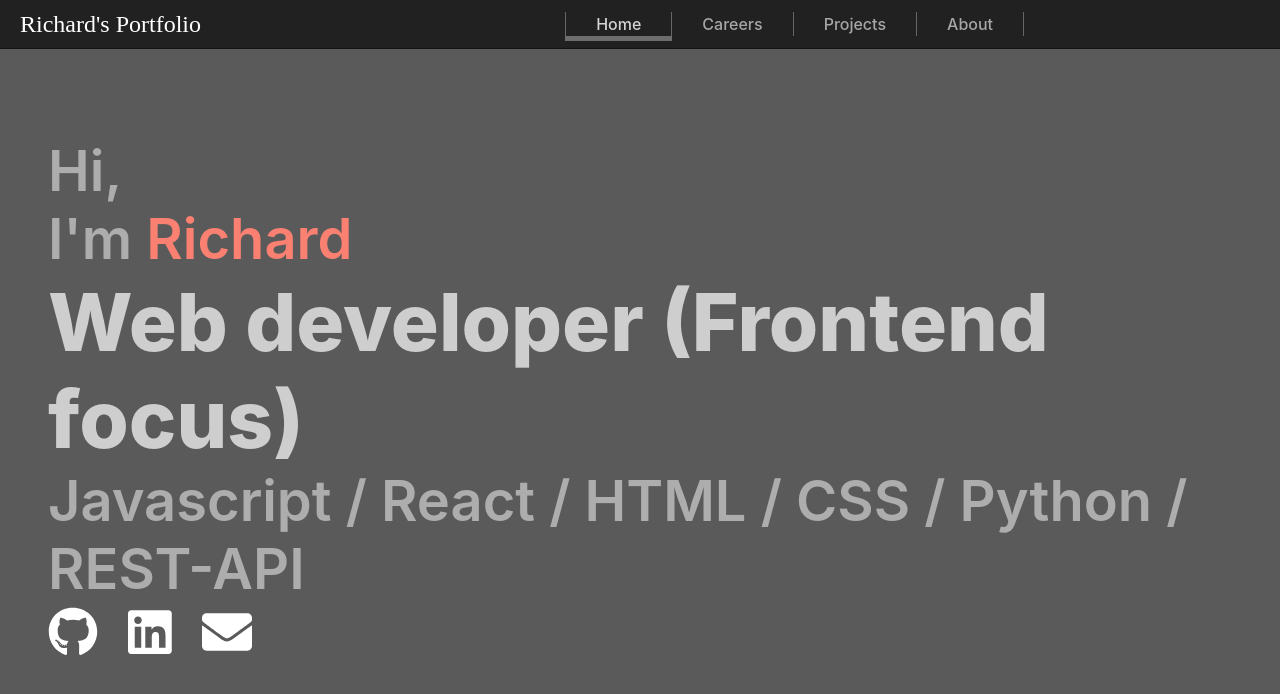
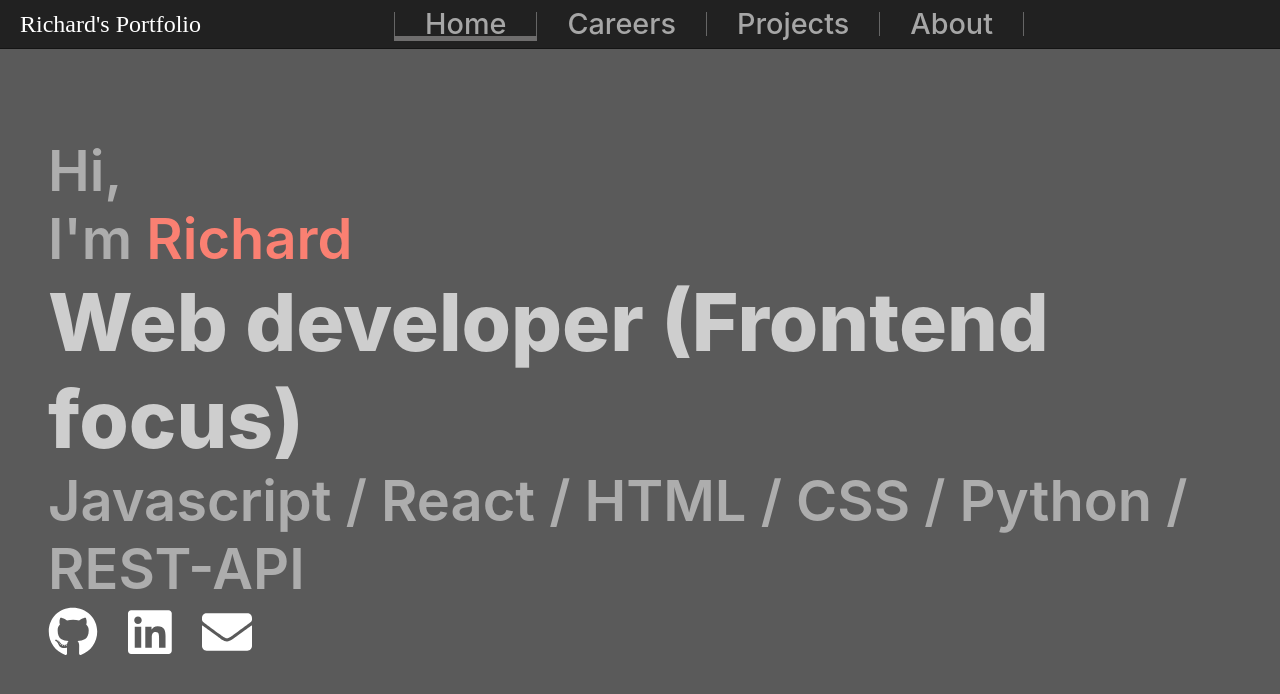
Before and after one commit to lianfengluo/portfolio, a React (Create React App) app: page /#Home in a window 1280 px wide. Shown: the top 694 px of the page. Built offline with nearby package versions, Linux system fonts and the light colour scheme.

Commit message:
Change scss code style

```diff
--- a/src/components/Header.tsx
+++ b/src/components/Header.tsx
@@ -22,8 +22,8 @@ const Header: React.FC<Props> = ({ title, text }) => {
 
   return (
     <header className={styles["header"]}>
-      <div className={styles["header-content"]}>
-        <div className={styles["header-title"]}>{title}</div>
+      <div className={styles["header__content"]}>
+        <div className={styles["header__title"]}>{title}</div>
       </div>
       <nav className={styles["nav-bar"]} ref={(ref: HTMLDivElement) => (navBar.current = ref)}>
         {text && text.map((v, k) => <NavTab key={k} v={v} activateLink={activateLink} />)}
--- a/src/components/NavTab.tsx
+++ b/src/components/NavTab.tsx
@@ -19,14 +19,14 @@ const NavTab: React.FC<Props> = ({ v, activateLink }) => {
           currentRef.current = ref;
         }}
         onClick={() => {
-          activateLink.current?.classList.remove(styles["active"]);
+          activateLink.current?.classList.remove(styles["nav-tab--active"]);
           document.body.setAttribute("class", v.toLowerCase());
           activateLink.current = currentRef.current;
-          currentRef.current?.classList.add(styles["active"]);
+          currentRef.current?.classList.add(styles["nav-tab--active"]);
           window.history.pushState(null, v, `#${v}`);
         }}
       >
-        <span className={styles["nav-tab-text"]}>{v}</span>
+        <span className={styles["nav-tab__text"]}>{v}</span>
       </a>
     </div>
   );
--- a/src/components/styles/Header.module.scss
+++ b/src/components/styles/Header.module.scss
@@ -8,6 +8,7 @@
 }
 
 .header {
+  & {
     width: 100%;
     display: flex;
     background: rgba(0, 0, 0, 0.637);
@@ -25,18 +26,34 @@
     transition: opacity 1s;
     animation: invisible 3s;
   }
-.header-content {
+
+  @media only screen and (max-width: 1400px) {
+    font-size: 1.5rem;
+  }
+
+  @media only screen and (min-width: 220px) {
+    .nav-bar {
+      padding-right: 20%;
+    }
+  }
+
+  &:hover {
+    opacity: 1 !important;
+    animation: none;
+  }
+
+  &__content {
     color: white;
     min-width: 150px;
     flex-basis: 30%;
     display: flex;
   }
-
-
-.header-title {
+  &__title {
     padding-left: 20px;
     font-family: Brush Script MT, Chalkduster;
   }
+}
+
 
 .nav-bar {
   height: 100%;
@@ -50,12 +67,15 @@
 }
 
 .nav-tab {
+  $blockClass: &;
+  & {
     height: 100%;
     display: flex;
     align-items: center;
     box-sizing: border-box;
     font-size: 1.8rem;
     justify-items: center;
+  }
 
   > a {
     cursor: pointer;
@@ -65,50 +85,28 @@
     align-items: center;
     text-decoration: none;
     color: rgba(255, 255, 255, 0.6);
-  }
-
-  > a:hover {
+    &:hover {
       color: white;
       border-top: 5px solid rgba(0, 0, 0, 0);
       border-bottom: 5px solid rgb(226, 226, 226);
     }
+  }
 
-  .active {
+  &--active {
     color: rgba(255, 255, 255, 0.8);
     border-top: 5px solid rgba(0, 0, 0, 0);
     border-bottom: 5px solid rgba(224, 223, 223, 0.4);
   }
-}
 
-.header {
-  @media only screen and (max-width: 1400px) {
-    font-size: 1.5rem;
-    .nav-tab {
-      font-size: 1rem;
-    }
-  }
-
-  @media only screen and (min-width: 220px) {
-    .nav-bar {
-      padding-right: 20%;
-    }
-  }
-}
-
-.nav-tab-text {
+  &__text {
     padding-left: 30px;
     padding-right: 30px;
     border-right: 1px solid rgba(206, 206, 206, 0.4);
   }
 
-.nav-tab:first-child {
-  .nav-tab-text {
+  &:first-child {
+    #{$blockClass}__text {
       border-left: 1px solid rgba(206, 206, 206, 0.4);
     }
   }
-
-
-.header:hover {
-  opacity: 1 !important;
-  animation: none;
 }
```
Lines whose indentation alone changed are shown as unchanged.
